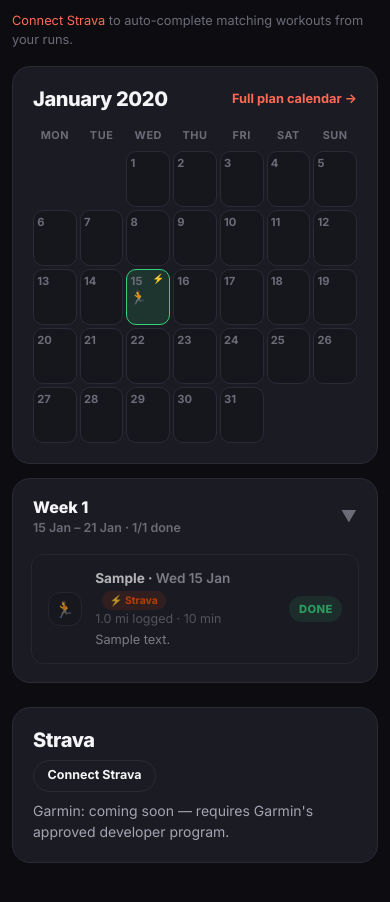
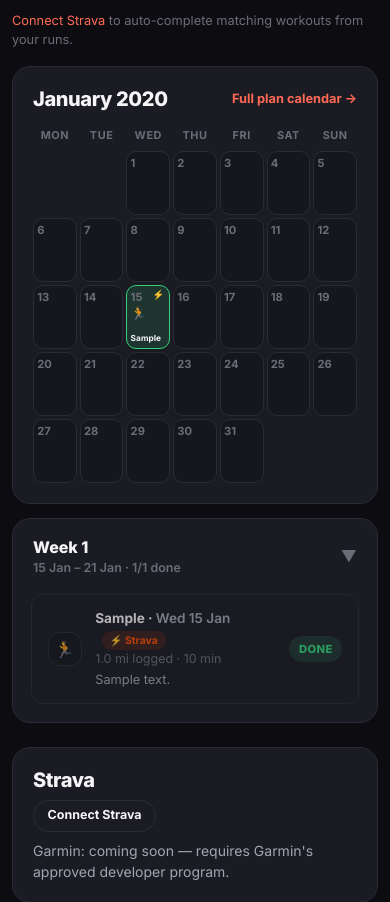
Before and after one commit to DanFlowers10/CoachApp, a Flask app: page /plan/1 in a window 390 px wide. Shown: the part 493-1395 px from the top of the page. Run offline with Flask 3, Linux system fonts and the light colour scheme; a user stored in the database is signed in; tables that the repository leaves empty hold one stand-in row (values such as "Sample post").

Commit message:
Keep session type label visible on narrow screens
The 576px-and-under breakpoint was hiding cal-type along with
cal-dist/cal-desc, leaving bare icons with no indication of what the
session was (e.g. a sleeping-face emoji with no Rest label). Now
only distance/duration/description are trimmed on narrow screens;
the type name stays so every square is still identifiable at a glance.

Co-Authored-By: Claude Sonnet 5 <noreply@anthropic.com>

```diff
--- a/static/style.css
+++ b/static/style.css
@@ -293,8 +293,9 @@ hr { border-color: var(--border); opacity: 1; }
   .mini-form { flex-basis: 100%; margin-top: .6rem; justify-content: flex-end; }
   .mini-form input { flex: 1; width: auto; min-width: 0; }
   .cal-grid { gap: 3px; }
-  .cal-cell { min-height: 44px; padding: .2rem; }
-  .cal-grid-detailed .cal-cell { min-height: 56px; }
-  .cal-type, .cal-dist, .cal-desc { display: none; }
+  .cal-cell { min-height: 56px; padding: .2rem; }
+  .cal-grid-detailed .cal-cell { min-height: 64px; }
+  .cal-dist, .cal-desc { display: none; }
+  .cal-type { font-size: .52rem; }
   .cal-icon { font-size: .8rem; }
 }
```
